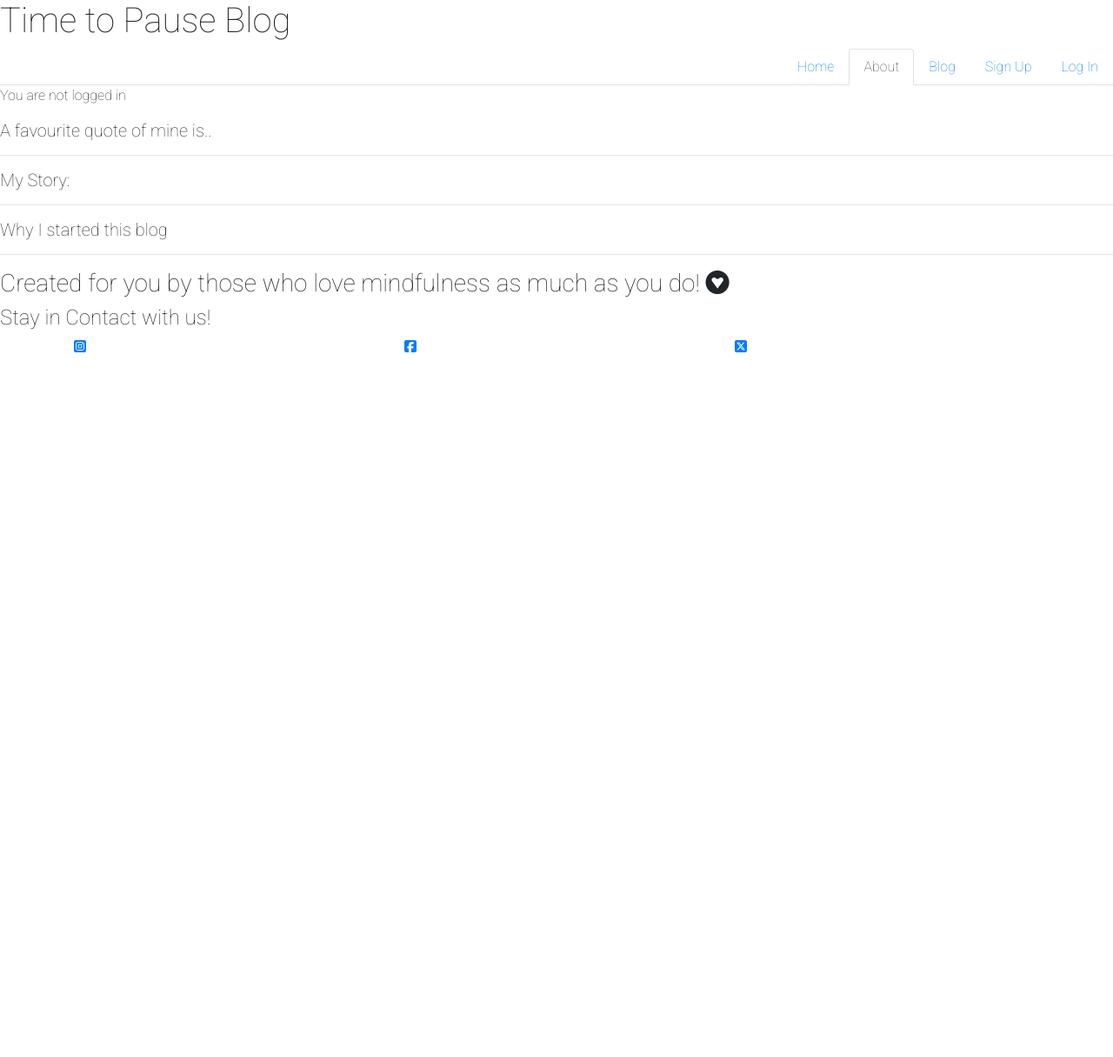
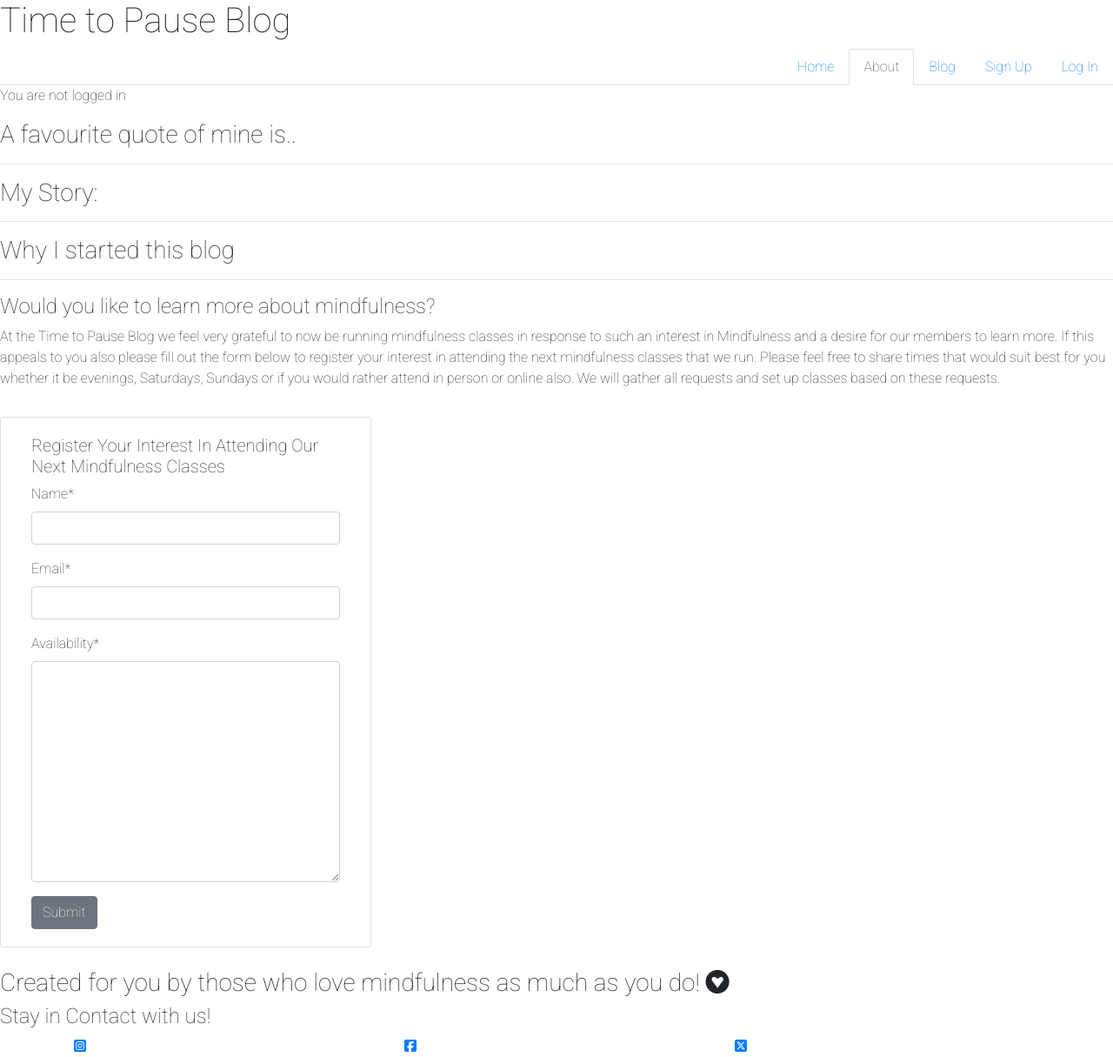
Before and after one commit to aimeeallen94/time-to-pause, a Django app: page /about/ in a window 1280 px wide. Shown: the whole page at 87% size. Before the commit the page ends 405 px from the top, so only its background shows below. Run offline with Django 3.2, Linux system fonts and the light colour scheme; data that the repository does not hold is empty; parts of the project's set-up code (start-up, migrations or seed data) failed here and were passed over; some libraries are stand-ins or nearby versions.

Commit message:
add a registering interest form for mindfulness classes

```diff
--- /dev/null
+++ b/about/forms.py
@@ -0,0 +1,9 @@
+from .models import ClassBookingRequest
+from django import forms
+
+class ClassBookingRequestForm(forms.ModelForm):
+    class Meta:
+        model = ClassBookingRequest
+        fields = ('name', 'email', 'availability')
+#        def __init__(self):
+#            self.helper.add_input(Submit('submit', 'Register Interest'))
--- a/about/models.py
+++ b/about/models.py
@@ -10,3 +10,12 @@
 
     def __str__(self):
         return self.name
+
+class ClassBookingRequest(models.Model):
+    name = models.CharField(max_length=200)
+    email = models.EmailField()
+    availability = models.TextField()
+    read = models.BooleanField(default=False)
+
+    def __str__(self):
+        return f"Class booking request from {self.name}"
--- a/about/templates/about.html
+++ b/about/templates/about.html
@@ -1,14 +1,41 @@
-{% extends "base.html" %} {% block content %}
+{% extends "base.html" %}
+{% load static %}
+{% load crispy_forms_tags %}
+{% block content %}
 
     <main>
         <h1>{{ about.name }}</h1>
-        <div><h5>A favourite quote of mine is.. </h5> {{ about.favourite_quote | safe }}</div>
+        <div><h3>A favourite quote of mine is.. </h3> {{ about.favourite_quote | safe }}</div>
         <hr>
-        <div><h5>My Story: </h5> {{ about.my_story | safe }}</div>
+        <div><h3>My Story: </h3> {{ about.my_story | safe }}</div>
         <hr>
-        <div><h5>Why I started this blog </h5> {{ about.why_i_started | safe }}</div>
+        <div><h3>Why I started this blog </h3> {{ about.why_i_started | safe }}</div>
         <div>{{ about.date_created }}</div>
         <hr>
+
+        <div class="row">
+            <div class="col-12">
+                <h4>Would you like to learn more about mindfulness?</h4>
+                <p>At the Time to Pause Blog we feel very grateful to now be running mindfulness classes in response to such an
+                    interest in Mindfulness and a desire for our members to learn more.
+                    If this appeals to you also please fill out the form below to register your interest in attending the next
+                    mindfulness classes that we run. Please feel free to share times that would suit best for you whether it be
+                    evenings, Saturdays, Sundays or if you would rather attend in person or online also.
+                    We will gather all requests and set up classes based on these requests.
+                </p>
+            </div>
+        </div>
+        <!-- Registering Interest Form -->
+        <div class="col-md-4 card mb-4 mt-3">
+            <div class="card-body">
+                <h5>Register Your Interest In Attending Our Next Mindfulness Classes</h5>
+                <form method="post">
+                    {{ class_booking_request_form | crispy }}
+                    {% csrf_token %}
+                    <button id="submitButton" type="submit" class="btn btn-secondary">Submit</button>
+                </form>
+            </div>
+        </div>
     </main>
 
 {% endblock %}
--- a/about/views.py
+++ b/about/views.py
@@ -1,10 +1,30 @@
 from django.shortcuts import render
+from django.contrib import messages
 from .models import About
+from .forms import ClassBookingRequestForm
 
 # Create your views here.
 
 
 def about_me(request):
+
+    if request.method == 'POST':
+        class_booking_request_form =ClassBookingRequestForm(data=request.POST)
+        if class_booking_request_form.is_valid():
+            class_booking_request_form.save()
+            messages.add_message(
+                request, messages.SUCCESS,
+                'Your interest has been regiestered! We will be in contact soon with available dates.'
+            )
+
     about = About.objects.all().order_by('-date_created').first()
+    class_booking_request_form = ClassBookingRequestForm()
 
-    return render(request, "about.html", {"about":about},)
+
+    return render(
+        request,
+        "about.html",
+        {
+            "about":about,
+            "class_booking_request_form":class_booking_request_form
+            },)
```
Also changed, not shown: about/admin.py (+6 -1 lines), timetopause/templates/timetopause/home.html (+12 -1 lines), about/migrations/0003_classbookingrequest.py (added).
